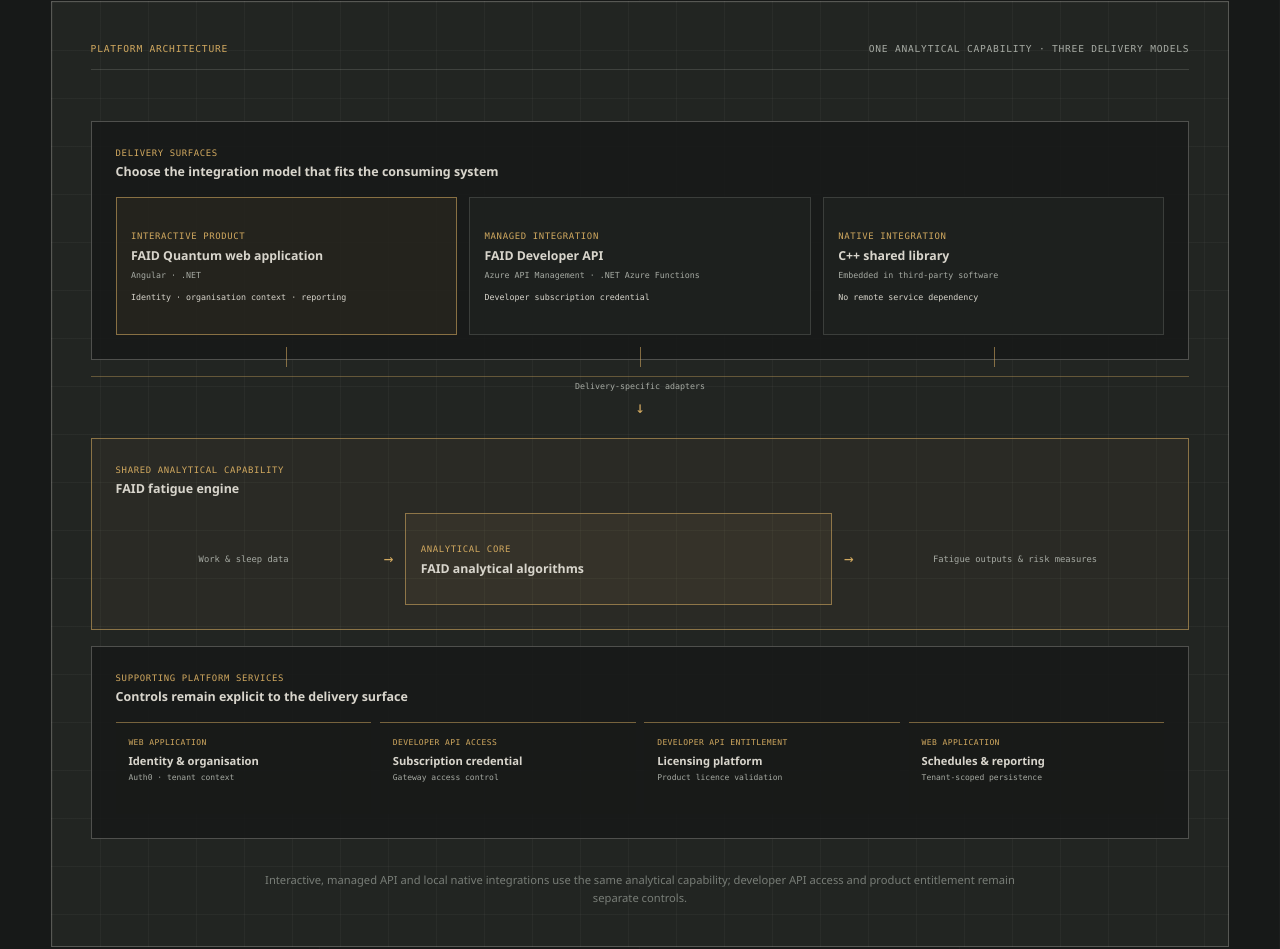
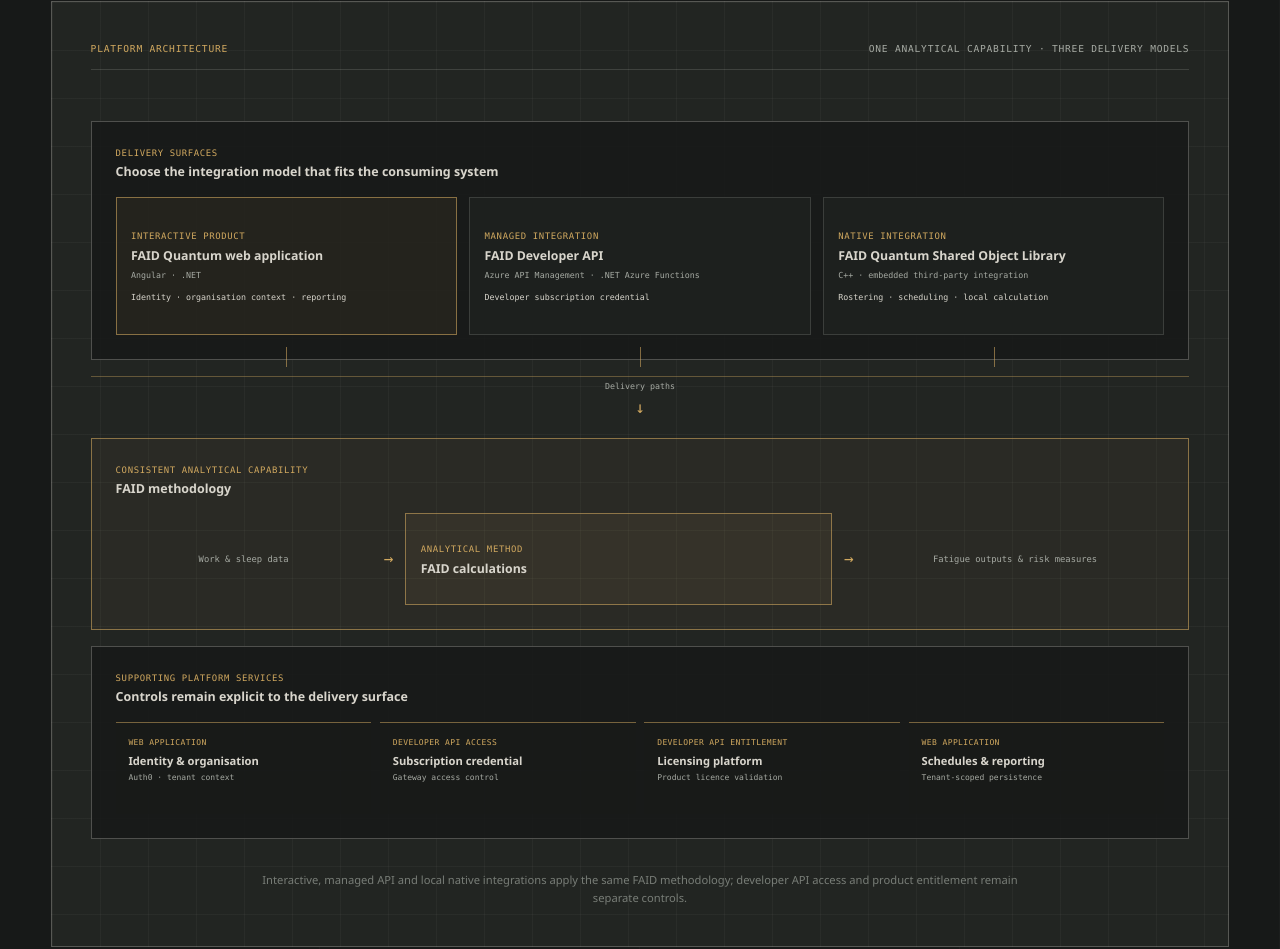
Before and after one commit to craigchandler/craigchandler.github.io, an Astro site: page /work/faid-quantum in a window 1280 px wide. Shown: the part 546-1495 px from the top of the page. Built offline with nearby package versions, Linux system fonts and the light colour scheme; Astro itself is replaced by a stand-in of ours.

Commit message:
feat: update FAID Quantum platform details and terminology for clarity

```diff
--- a/src/components/ArchitectureDiagram.astro
+++ b/src/components/ArchitectureDiagram.astro
@@ -13,9 +13,9 @@ const diagrams = {
     label: 'Platform architecture',
     context: 'One analytical capability · three delivery models',
     description:
-      'FAID analytical capability is delivered through three integration surfaces: the Angular and .NET FAID Quantum web application, a managed developer API using Azure API Management and .NET Azure Functions, and a native C++ shared library embedded in third-party software. The developer API uses separate controls for API subscription access and product entitlement, with entitlement validated by the InterDynamics Licensing Platform.',
+      'FAID analytical capability is delivered through three integration surfaces: the Angular and .NET FAID Quantum web application, a managed developer API using Azure API Management and .NET Azure Functions, and the native FAID Quantum Shared Object Library embedded in third-party software. The developer API uses separate controls for API subscription access and product entitlement, with entitlement validated by the InterDynamics Licensing Platform.',
     caption:
-      'Interactive, managed API and local native integrations use the same analytical capability; developer API access and product entitlement remain separate controls.'
+      'Interactive, managed API and local native integrations apply the same FAID methodology; developer API access and product entitlement remain separate controls.'
   },
   platform: {
     label: 'Workload architecture',
@@ -82,29 +82,29 @@ const captionId = `${type}-diagram-caption`;
           </div>
           <div class="diagram-node diagram-faid-surface">
             <small>Native integration</small>
-            <strong>C++ shared library</strong>
-            <span>Embedded in third-party software</span>
-            <em>No remote service dependency</em>
+            <strong>FAID Quantum Shared Object Library</strong>
+            <span>C++ · embedded third-party integration</span>
+            <em>Rostering · scheduling · local calculation</em>
           </div>
         </div>
       </div>
 
       <div class="diagram-faid-convergence" aria-hidden="true">
-        <span>Delivery-specific adapters</span>
+        <span>Delivery paths</span>
         <i>↓</i>
       </div>
 
       <div class="diagram-boundary diagram-faid-engine">
         <div class="diagram-boundary-heading">
-          <span>Shared analytical capability</span>
-          <strong>FAID fatigue engine</strong>
+          <span>Consistent analytical capability</span>
+          <strong>FAID methodology</strong>
         </div>
         <div class="diagram-faid-engine-flow">
           <span>Work &amp; sleep data</span>
           <i aria-hidden="true">→</i>
           <div class="diagram-node diagram-node-emphasis">
-            <small>Analytical core</small>
-            <strong>FAID analytical algorithms</strong>
+            <small>Analytical method</small>
+            <strong>FAID calculations</strong>
           </div>
           <i aria-hidden="true">→</i>
           <span>Fatigue outputs &amp; risk measures</span>
--- a/src/content/work.ts
+++ b/src/content/work.ts
@@ -54,7 +54,7 @@ export const work: WorkItem[] = [
     metadata: {
       title: 'FAID Quantum — Fatigue-Risk Platform | Craig Chandler',
       description:
-        'Case study of a multi-tenant fatigue-risk platform delivered through an interactive web product, managed developer API and native C++ library.',
+        'Case study of a multi-tenant fatigue-risk platform spanning the FAID Quantum web product, developer API and Shared Object Library.',
       image: '/assets/social/faid-quantum.png',
       imageAlt: 'FAID Quantum — web, API and native fatigue-risk integration platform',
       entityType: 'SoftwareApplication',
@@ -84,21 +84,21 @@ export const work: WorkItem[] = [
       },
       {
         label: '03 / Integration models',
-        title: 'One analytical engine, three delivery models',
+        title: 'One analytical capability, three delivery models',
         paragraphs: [
-          'The same analytical capability can be consumed interactively through FAID Quantum, remotely through the developer API, or embedded directly into third-party software through a native C++ library. Each surface fits a different operating context without turning the underlying fatigue model into three unrelated products.'
+          'The same FAID methodology can be applied interactively through FAID Quantum, remotely through the developer API, or embedded directly into third-party software through a native library. Each surface fits a different operating context while providing a consistent fatigue-analysis capability.'
         ],
         points: [
           'Web application — Angular and .NET provide schedule analysis, identity, organisation context, reporting and the complete user workflow.',
           'Developer API — Azure API Management and .NET Azure Functions provide remote integration. Requests require API subscription credentials and valid product entitlement, checked separately through the InterDynamics Licensing Platform.',
-          'Native integration — A C++ shared library embeds the algorithms in rostering, scheduling or workforce-management software without depending on a remote web-service call.'
+          'Native integration — The FAID Quantum Shared Object Library (formerly FAID DLL) embeds FAID calculations in third-party rostering, scheduling or workforce-management software without requiring a remote API call.'
         ]
       },
       {
         label: '04 / Product outcome',
         title: 'Analysis that can be inspected and reported',
         paragraphs: [
-          'FAID Quantum brings schedule preparation, FAID and KSS indicators, comparative views and reporting into one browser-based workflow. For integrated workflows, the developer API and native library let the consuming system choose managed or local calculation without redefining the analytical logic.'
+          'FAID Quantum brings schedule preparation, FAID and KSS indicators, comparative views and reporting into one browser-based workflow. For integrated workflows, the developer API and native library let the consuming system choose managed or local calculation while applying the same FAID methodology.'
         ]
       }
     ],
@@ -121,6 +121,10 @@ export const work: WorkItem[] = [
       {
         label: 'FAID Quantum user guide',
         href: 'https://www.interdynamics.com/download/documents/FAID-Quantum-Web-User-Guide.pdf'
+      },
+      {
+        label: 'Shared Object Library overview',
+        href: 'https://www.interdynamics.com/download/documents/The-FAID-Suite-of-Products.pdf'
       },
       { label: 'InterDynamics licensing platform', href: 'https://licensing.interdynamics.com/about' }
     ]
```
Also changed, not shown: public/assets/social/faid-quantum.png, public/assets/social/faid-quantum.svg.
